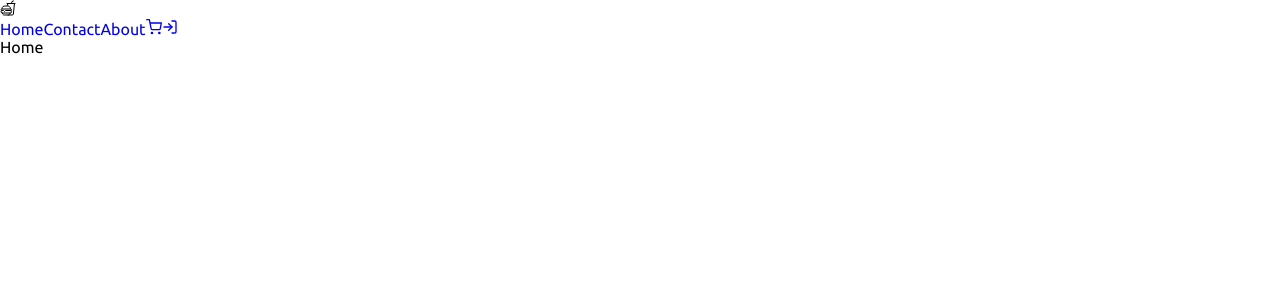
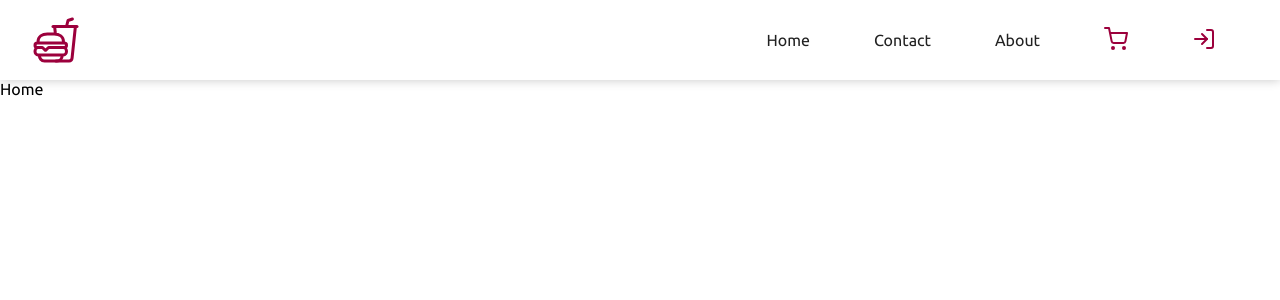
Before and after one commit to AmanMandal7/The-Burger-House, a React (Create React App) app in the folder frontend/: page / in a window 1280 px wide. Shown: the top 300 px of the page. Built offline with nearby package versions, Linux system fonts and the light colour scheme.

Commit message:
header completed

```diff
--- a/frontend/src/App.js
+++ b/frontend/src/App.js
@@ -1,7 +1,9 @@
-import './styles/app.scss';
 import { BrowserRouter as Router, Routes, Route } from 'react-router-dom';
 import Home from './components/home/Home';
 import Header from './components/layout/Header';
+
+import './styles/app.scss';
+import './styles/header.scss'
 
 function App() {
   return (
--- a/frontend/src/styles/header.scss
+++ b/frontend/src/styles/header.scss
@@ -1 +1,49 @@
 @import "colors";
+
+nav {
+  height: 5rem;
+  padding: 2rem;
+  display: flex;
+  justify-content: space-between;
+  align-items: center;
+  box-shadow: 0 0 10px rgba(0, 0, 0, 0.229);
+  background-color: white;
+
+  > div {
+    display: flex;
+    align-items: center;
+
+    > svg {
+      color: $red;
+      font-size: 3rem;
+    }
+
+    > a {
+      margin: 0 2rem;
+      color: $dark;
+      transition: color 0.3s;
+      &:hover {
+        color: $lightdark;
+      }
+
+      > svg {
+        color: $red;
+        font-size: 1.5rem;
+        transition: inherit;
+        &:hover {
+          color: $lightdark;
+        }
+      }
+    }
+  }
+}
+
+@media screen and (max-width: 600px) {
+  nav {
+    padding: 1rem;
+
+    > div > a {
+      margin: 0 0.5rem;
+    }
+  }
+}
```
